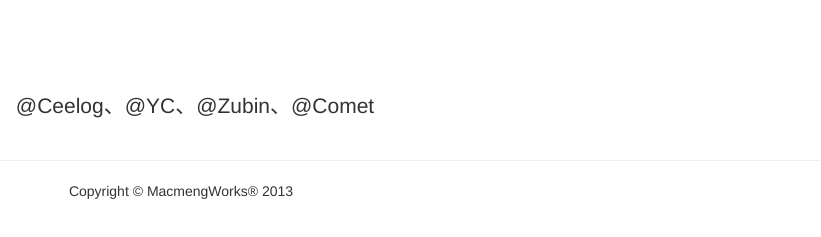
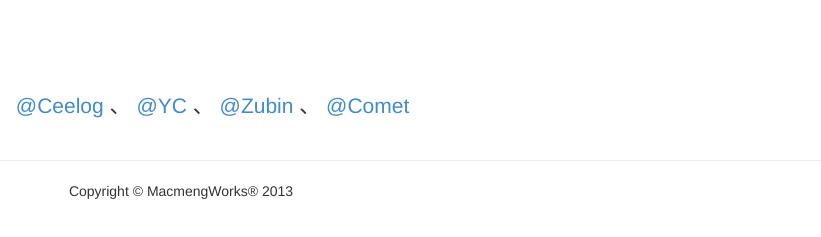
Before and after one commit to xushengming/macmeng.github.io, a plain HTML site: page index.html in a window 1280 px wide. Shown: the part 237-474 px from the top of the page, 459-1280 px from the left. Drawn offline with nearby package versions, Linux system fonts and the light colour scheme.

Commit message:
Update index.html

```diff
--- a/index.html
+++ b/index.html
@@ -53,7 +53,15 @@
 		    	<div>
 		    		<img src="./img/logo.jpg" width=256 />
 		    	</div>
-		    	<p class="lead">简单、有趣、创造价值的移动互联网团队。 @Ceelog、@YC、@Zubin、@Comet</p>
+		    	<p class="lead">简单、有趣、创造价值的移动互联网团队。
+		    	<a href="http://weibo.com/ceelog" target="_blank">@Ceelog</a>
+		    	、
+		    	<a href="http://weibo.com/kangzubin" target="_blank">@YC</a>
+		    	、
+		    	<a href="http://weibo.com/u/2127752071" target="_blank">@Zubin</a>
+		    	、
+		    	<a href="./" target="_blank">@Comet</a>
+		    	</p>
 		  </div>
 
 			<div>
```
